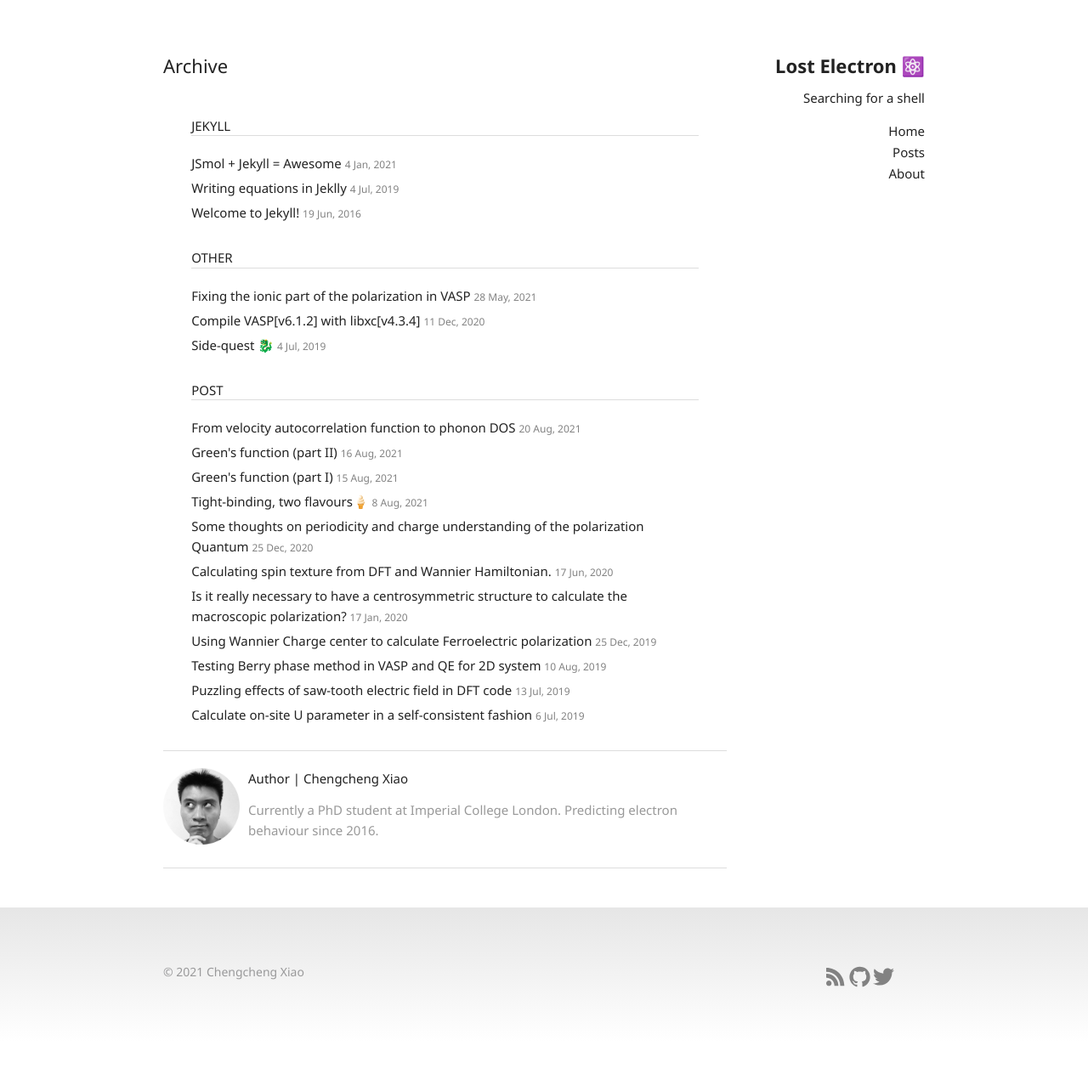
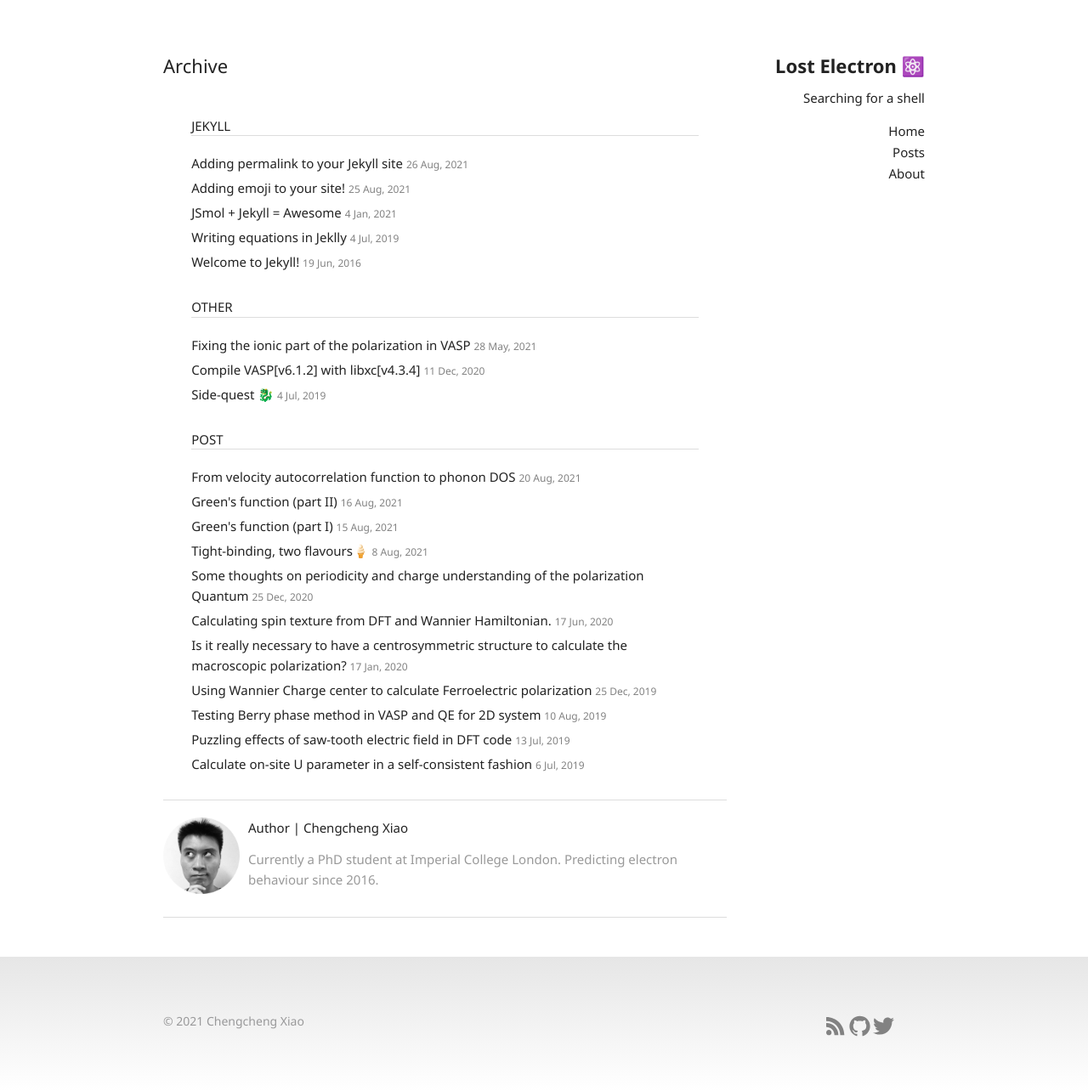
Before and after one commit to Chengcheng-Xiao/Chengcheng-Xiao.github.io, a Jekyll site: the page built from archive.html, in a window 1280 px wide. Shown: the whole page at 85% size. Built offline with Jekyll 4.4.1, drawn with Linux system fonts in a browser that asks for light colours; nearby versions of some CDN libraries; before the commit the page ends 1226 px from its top, so only the background shows below that; some of the changed lines change nothing that is shown.

Commit message:
add 2021-08-25, 2021-08-26. Update 2019-07-03.

````diff
--- a/_posts/2019-07-03-write_math.md
+++ b/_posts/2019-07-03-write_math.md
@@ -91,6 +91,8 @@ However, I find the new version doesn't automatically render horizontal scroll b
 
 ---
 
+## 2021-08-09 update
+
 $\KaTeX$, as an alternative to MathJax, can render equations with HTML format and it's much faster. Following [:link: this](https://www.xuningyang.com/blog/2021-01-11-katex-with-jekyll/) blog post, I was able to add it to my blog.
 
 To use $\KaTeX$, add the following to `_config.yml`:
--- /dev/null
+++ b/_posts/2021-08-25-Jemoji.md
@@ -0,0 +1,63 @@
+---
+layout: post
+title: Adding emoji to your site!
+date: 2021-08-25
+categories: jekyll
+description: Use `Jemoji` to add the ability to write emoji to all your post.
+---
+
+Emoji is the way young people communicate with each other.
+It evolves from emoticon which was first posted to a bulletin board at Carnegie Mellon University on September 19 1982, by Scott E. Fahlman:
+
+>propose that the following character sequence for joke markers: :-) Read it sideways. Actually, it is probably more economical to mark things that are not jokes, given current trends. For this, use :-(
+
+to This:
+
+![]({{site.baseurl}}/assets/img/post_img/2021-08-25-img1.png){:height="70%" width="70%" .center}
+
+Since emoji is now a part of the unicode, they can be directly put into Jekyll's markdown file and Jekyll will automatically renders them.
+A much elegant way is to use `Jemoji` and type the following:
+
+```
+I love my job! :+1:
+```
+
+so it will be rendered as: I love my job! :+1:
+
+## How to ...
+
+To achieve this, we need to use a rubygem called `Jemoji`.
+
+First, install it (note that this blog doesn't use `gemfile` or `bundler`):
+
+```
+gem install jemoji --user-install
+```
+
+Then add the following to `_config.yml`:
+
+```
+plugins:
+  - jemoji
+```
+
+and your are done! Spin up a Jekyll server with `Jekyll serve` and let the glorious rain of emojis pour!
+
+---
+
+For dark mode, I invert the color with CSS for all images.
+However this means that the emojis that we just added is also color inverted.
+To overcome this, we need to add the following to `_sass/_layout.scss`:
+
+```
+@media (prefers-color-scheme: dark) {
+  ...
+
+img {filter: invert(90%);}
+.emoji{filter: invert(0%);}
+
+...
+}
+```
+
+The import part is `.emoji{filter: invert(0%);}`.
--- /dev/null
+++ b/_posts/2021-08-26-anchor.md
@@ -0,0 +1,69 @@
+---
+layout: post
+title: Adding permalink to your Jekyll site
+date: 2021-08-26
+categories: jekyll
+description: Use `anchor.js` to add the ability to add permalink to all your post.
+---
+
+Permalink provides us easy way of sharing specific part of our blogs to the rest of the world.
+However, vanilla Jekyll only support permalinks to each posts, not sections, images, or paragraphs.
+
+In this site, I'll only add permalink to the headings. In html terms: permalinks will be added to `h1, h2, h3, h4, h5, h6`.
+
+Others html elements like paragraphs `p` or images `p > img` can also be permalinked, however they need more java scripting.
+For more details as how to permalink them, see [:link: this blog post](https://blog.briandrupieski.com/generate-anchors-in-jekyll-blog-post#now-this-table-has-an-anchor) by Brian Drupieski.
+
+<!-- ![]({{site.baseurl}}/assets/img/post_img/2021-08-25-img1.png){:height="70%" width="70%" .center} -->
+
+
+## How to ...
+
+To add permalinks, we need to add the following to `_layouts/post.html`:
+
+```
+<script src="https://cdn.jsdelivr.net/npm/anchor-js/anchor.min.js"></script>
+<script src="https://code.jquery.com/jquery-3.6.0.min.js" integrity="sha256-/xUj+3OJU5yExlq6GSYGSHk7tPXikynS7ogEvDej/m4="   crossorigin="anonymous"></script>
+
+<script>
+ $(function() {
+         anchors.options.visible = 'always';
+   <!--  anchors.options.icon = '¶'; -->
+         anchors.add('.post-content > h1, h2, h3, h4, h5, h6');
+ });
+</script>
+```
+
+I've decided to use a CDN to add `anchor.js` to our site, this means we need to have internet connection to use it.
+Another way is to embed them directly to our site. First, we need to download [anchor.min.js](https://cdn.jsdelivr.net/npm/anchor-js/anchor.min.js) and [jquery-3.6.0.min.js](https://code.jquery.com/jquery-3.6.0.min.js) and put them in `assets/global/`.
+Then change:
+
+```
+<script src="https://cdn.jsdelivr.net/npm/anchor-js/anchor.min.js"></script>
+<script src="https://code.jquery.com/jquery-3.6.0.min.js" integrity="sha256-/xUj+3OJU5yExlq6GSYGSHk7tPXikynS7ogEvDej/m4="
+```
+
+to:
+
+```
+<script src="{{ site.url }}/assets/global/jquery-3.6.0.min.js"></script>
+<script src="{{ site.url }}/assets/global/anchor.min.js"></script>
+```
+
+That's it! You are all done! Enjoy sharing your knowledge to the world.
+
+---
+
+My sites uses a paragraph ('p' in html) to display logo. This means it will also be permalinked.
+
+To overcome this I need to change the following in `_includes/header.html`:
+
+```
+<p class="logo"><a href="{{ site.baseurl }}/">{{ site.title }}</a></p>
+```
+
+to:
+
+```
+<div class="logo"><a href="{{ site.baseurl }}/">{{ site.title }}</a></div>
+```
````
Also changed, not shown: assets/img/post_img/2021-08-25-img1.png (added).
